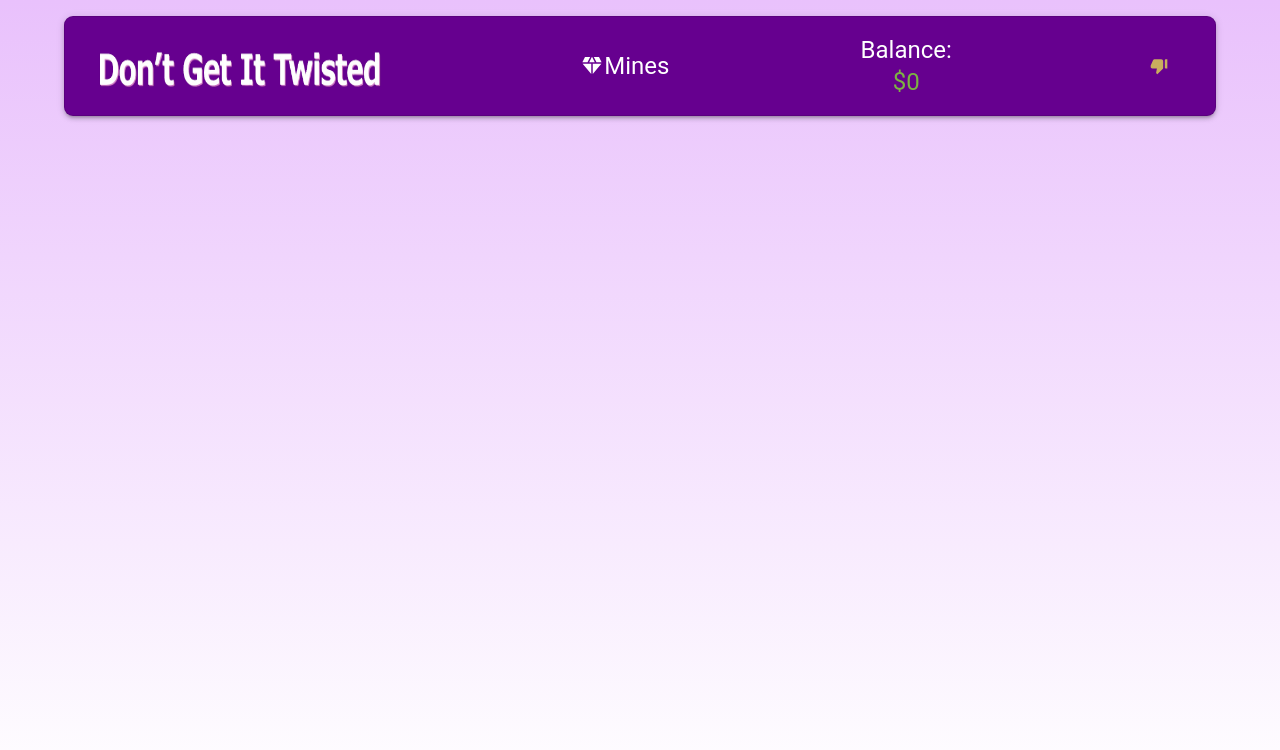
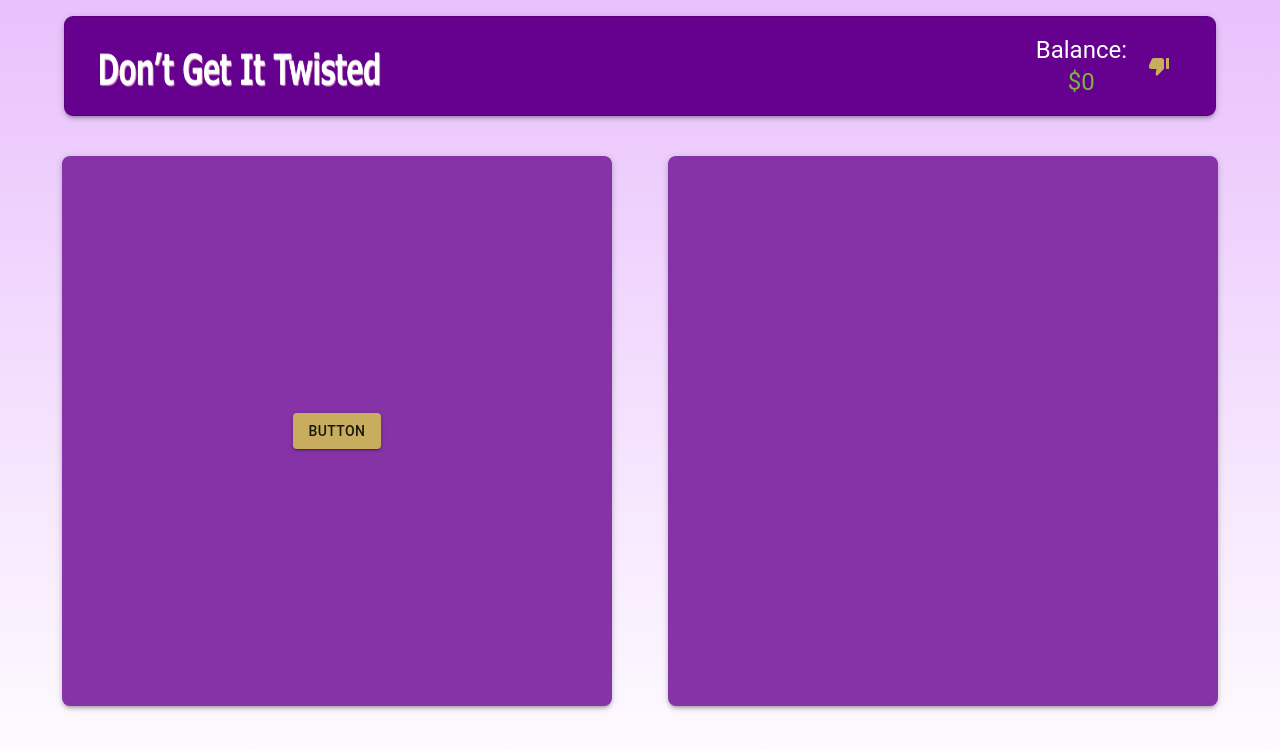
Before and after one commit to takeuchi-masaki/antigambling, a React (Create React App) app: page /mines in a window 1280 px wide. Shown: the top 750 px of the page. Built offline with nearby package versions, Linux system fonts and the light colour scheme.

Commit message:
add github pages

```diff
--- a/package.json
+++ b/package.json
@@ -1,6 +1,7 @@
 {
   "name": "antigambling",
   "version": "0.1.0",
+  "homepage": "https://takeuchi-masaki.github.io/antigambling/",
   "private": true,
   "dependencies": {
     "@emotion/react": "^11.11.4",
@@ -22,6 +23,8 @@
     "web-vitals": "^2.1.4"
   },
   "scripts": {
+    "predeploy": "npm run build",
+    "deploy": "gh-pages -d build",
     "start": "react-scripts start",
     "build": "react-scripts build",
     "test": "react-scripts test",
@@ -44,5 +47,8 @@
       "last 1 firefox version",
       "last 1 safari version"
     ]
+  },
+  "devDependencies": {
+    "gh-pages": "^6.1.1"
   }
 }
--- a/src/components/Header.tsx
+++ b/src/components/Header.tsx
@@ -1,8 +1,7 @@
 import React from "react";
-import { Box, Paper, AppBar, Typography, PaletteMode, Container, MenuItem, } from "@mui/material";
+import { Box, Paper, AppBar, Stack, PaletteMode, Container, } from "@mui/material";
 import ToggleModeButton from "./ToggleModeButton";
 import { useNavigate } from "react-router-dom";
-import DiamondIcon from '@mui/icons-material/Diamond';
 import MoneyDisplay from "./MoneyDisplay";
 
 interface HeaderProps {
@@ -55,12 +54,10 @@ const Header = ({mode, toggleMode}: HeaderProps) => {
                     }}
                     onClick={routeHome}
                 />
-                <MenuItem onClick={routeMines}>
-                    <DiamondIcon sx={{ color: 'white' }} />
-                    <Typography variant="h5" color={'white'}>Mines</Typography>
-                </MenuItem>
+                <Stack direction={'row'}>
                 <MoneyDisplay />
                 <ToggleModeButton mode={mode} toggleColorMode={toggleMode} />
+                </Stack>
             </Paper>
         </Container>
     </AppBar>
--- a/src/components/MoneyDisplay.tsx
+++ b/src/components/MoneyDisplay.tsx
@@ -11,7 +11,6 @@ export default function MoneyDisplay() {
     <Box>
         <Typography
             variant="h5"
-            // textAlign={'center'}
             sx={{
                 color: 'white'
             }}>
--- a/src/components/ToggleModeButton.tsx
+++ b/src/components/ToggleModeButton.tsx
@@ -20,9 +20,9 @@ export default function ToggleModeButton({ mode, toggleColorMode }: ToggleProps)
     sx={{ color: lightTheme.palette.secondary.main }}
     >
     {mode === 'dark' ? (
-        <WbSunnyRoundedIcon fontSize="small" />
+        <WbSunnyRoundedIcon />
     ) : (
-        <ThumbDownAltIcon fontSize="small" />
+        <ThumbDownAltIcon />
     )}
     </Button>
   );
--- a/src/games/MineLight.tsx
+++ b/src/games/MineLight.tsx
@@ -1,8 +1,46 @@
 import React from "react";
 import { Box, Stack, Typography, Button } from "@mui/material";
+import { useTheme } from "@emotion/react";
+
+function randomInt(max: number) {
+    return Math.floor(Math.random() * (max + 1));
+}
 
 export default function MineSimple() {
-    return <Box>
-
-    </Box>
+    // let arr: number[] = new Array(10).fill(0);
+    // for (let i = 0; i < 500; i++) {
+    //     arr[randomInt(9)]++;
+    // }
+    // for (let i = 0; i < 10; i++) {
+    //     console.log(i, arr[i]);
+    // }
+    const sz = 550
+    return <Stack direction={'row'} alignItems={'center'} padding={5} spacing={7}>
+        <Box
+            height={sz}
+            width={sz}
+            display={'flex'}
+            sx={{
+                bgcolor: 'primary.light',
+                borderRadius: 2,
+                boxShadow: 3,
+                p: 2,
+            }}
+            alignItems="center"
+            justifyContent="center"
+        >
+            <Button variant="contained" color='secondary'>button</Button>
+        </Box>
+        <Box
+            height={sz}
+            width={sz}
+            sx={{
+                bgcolor: 'primary.light',
+                borderRadius: 2,
+                boxShadow: 3,
+                p: 2,
+            }}
+        >
+        </Box>
+    </Stack>
 }
```
Also changed, not shown: 1 other file (tests, documents, lock files or other folders).
